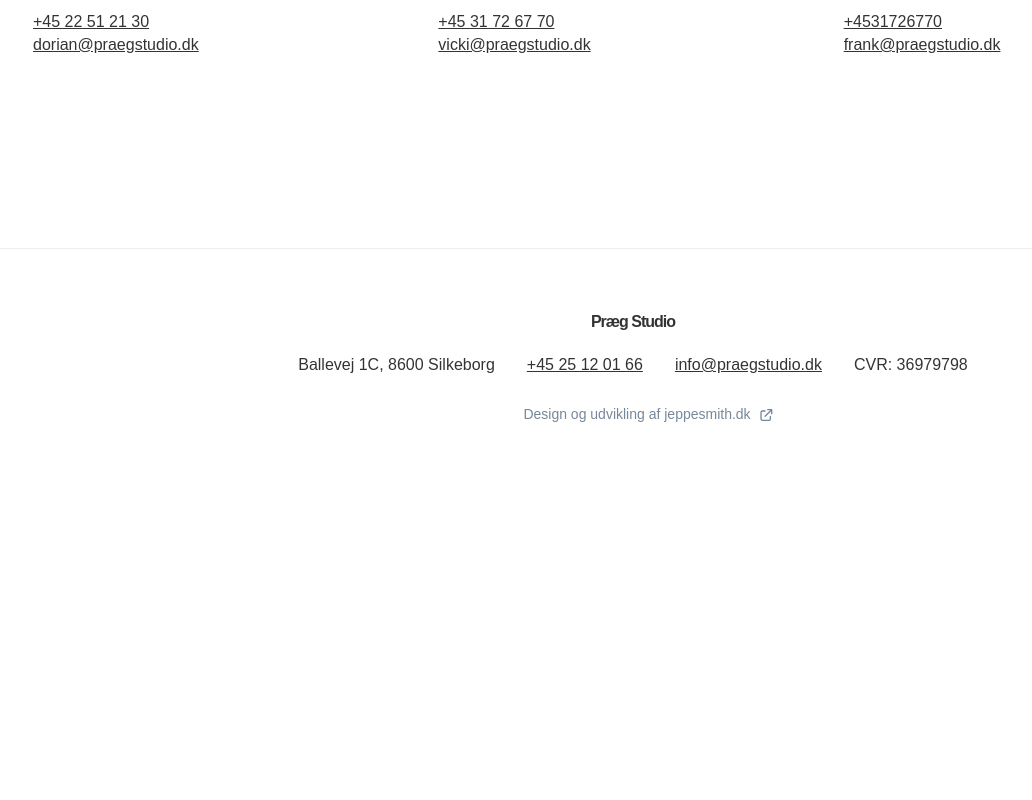
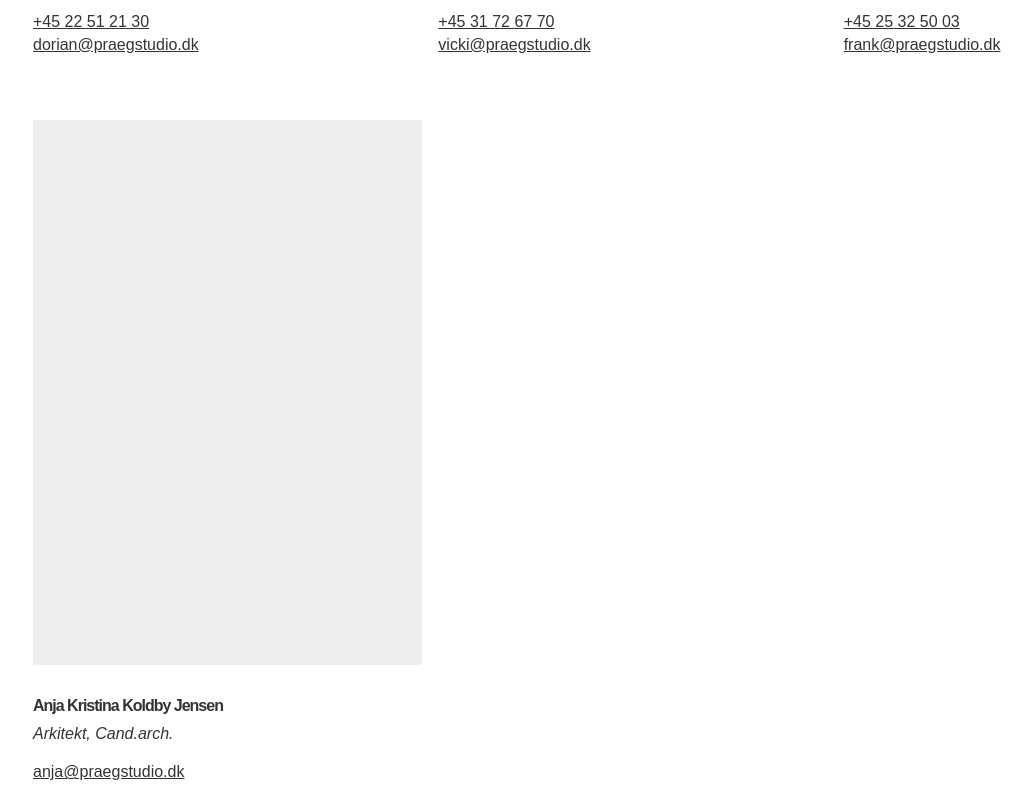
Before and after one commit to jeppe-smith/madsmikkelsen, a Gatsby site: page /kontakt in a window 1280 px wide. Shown: the part 2140-2940 px from the top of the page, without its empty margins (7-1039 px from the left). Before the commit the page ends 2580 px from the top, so only its background shows below. Built offline with nearby package versions, Linux system fonts and the light colour scheme; Gatsby itself is replaced by a stand-in of ours.

Commit message:
Fix contacts

```diff
--- a/src/pages/kontakt/index.js
+++ b/src/pages/kontakt/index.js
@@ -145,8 +145,15 @@ const ContactPage = props => (
           />
           <h4>Frank Schmidt</h4>
           <em>Bygningskonstruktør BTH</em>
-          <a href="tel:+4525325003">+4531726770</a>
+          <a href="tel:+4525325003">+45 25 32 50 03</a>
           <a href="mailto:frank@praegstudio.dk">frank@praegstudio.dk</a>
+        </div>
+        <div className="person">
+          <div className="person__placeholder" />
+          <h4>Anja Kristina Koldby Jensen</h4>
+          <em>Arkitekt, Cand.arch.</em>
+          {/* <a href="tel:+4525325003">+45 25 32 50 03</a> */}
+          <a href="mailto:anja@praegstudio.dk">anja@praegstudio.dk</a>
         </div>
       </div>
     </div>
```
